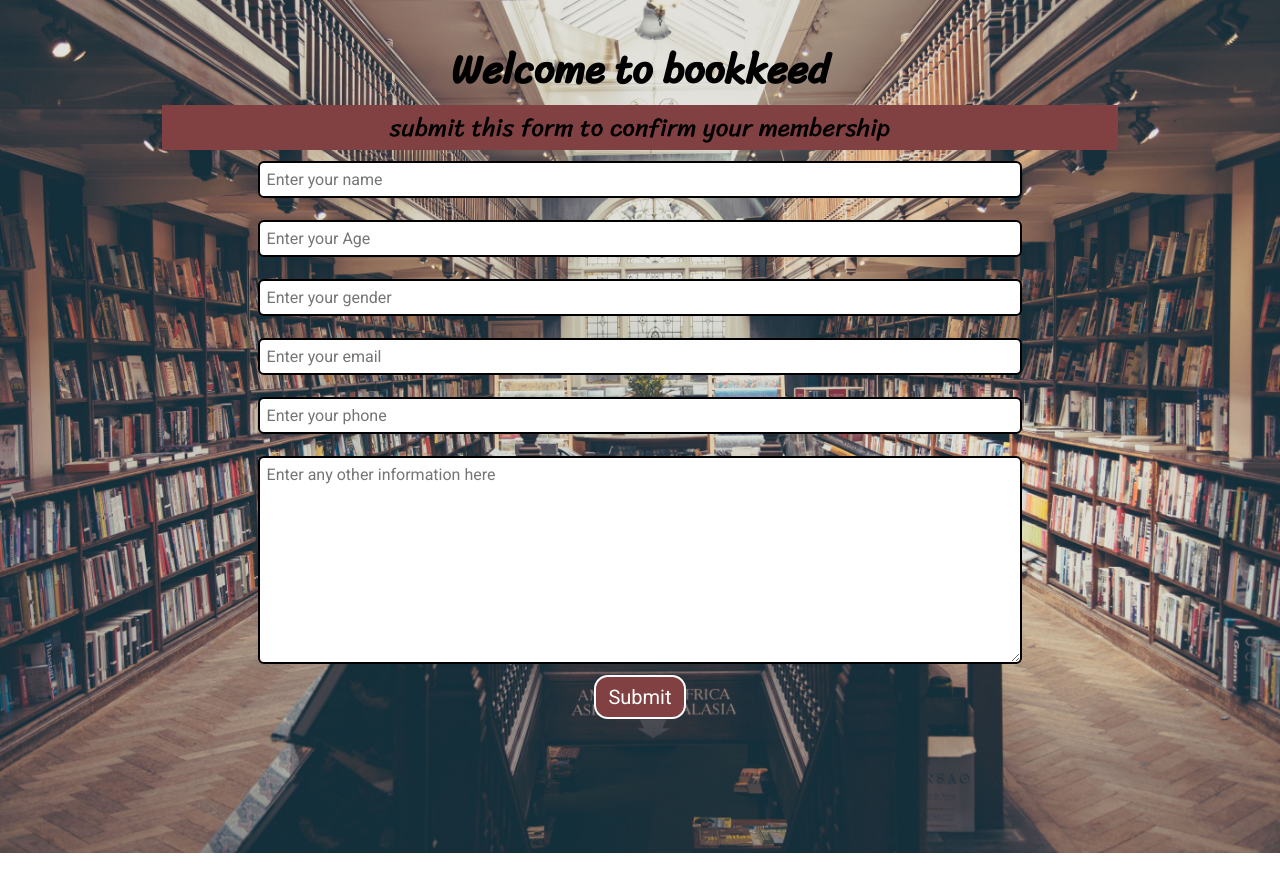
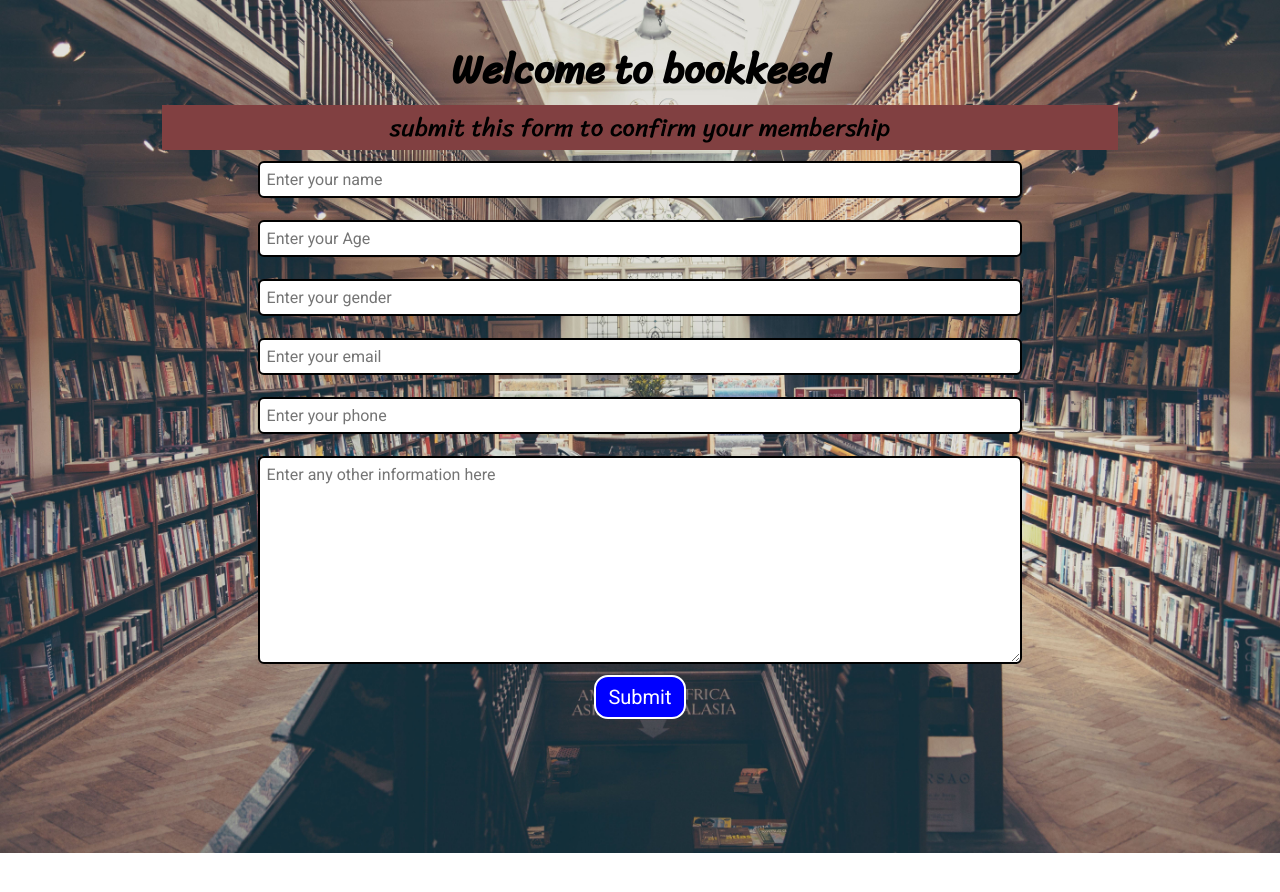
Before and after one commit to amiyaranjan-tech/newsite, a PHP site: page / in a window 1280 px wide. Shown: the top 892 px of the page. Run offline with PHP 8.4, Linux system fonts and the light colour scheme.

Commit message:
Update style.css

```diff
--- a/style.css
+++ b/style.css
@@ -44,7 +44,7 @@ form{
 
 .btn{
     color: white;
-    background: rgb(129, 64, 65);
+    background: blue;
     padding: 8px 12px;
     font-size: 20px;
     border: 2px solid white;
```
